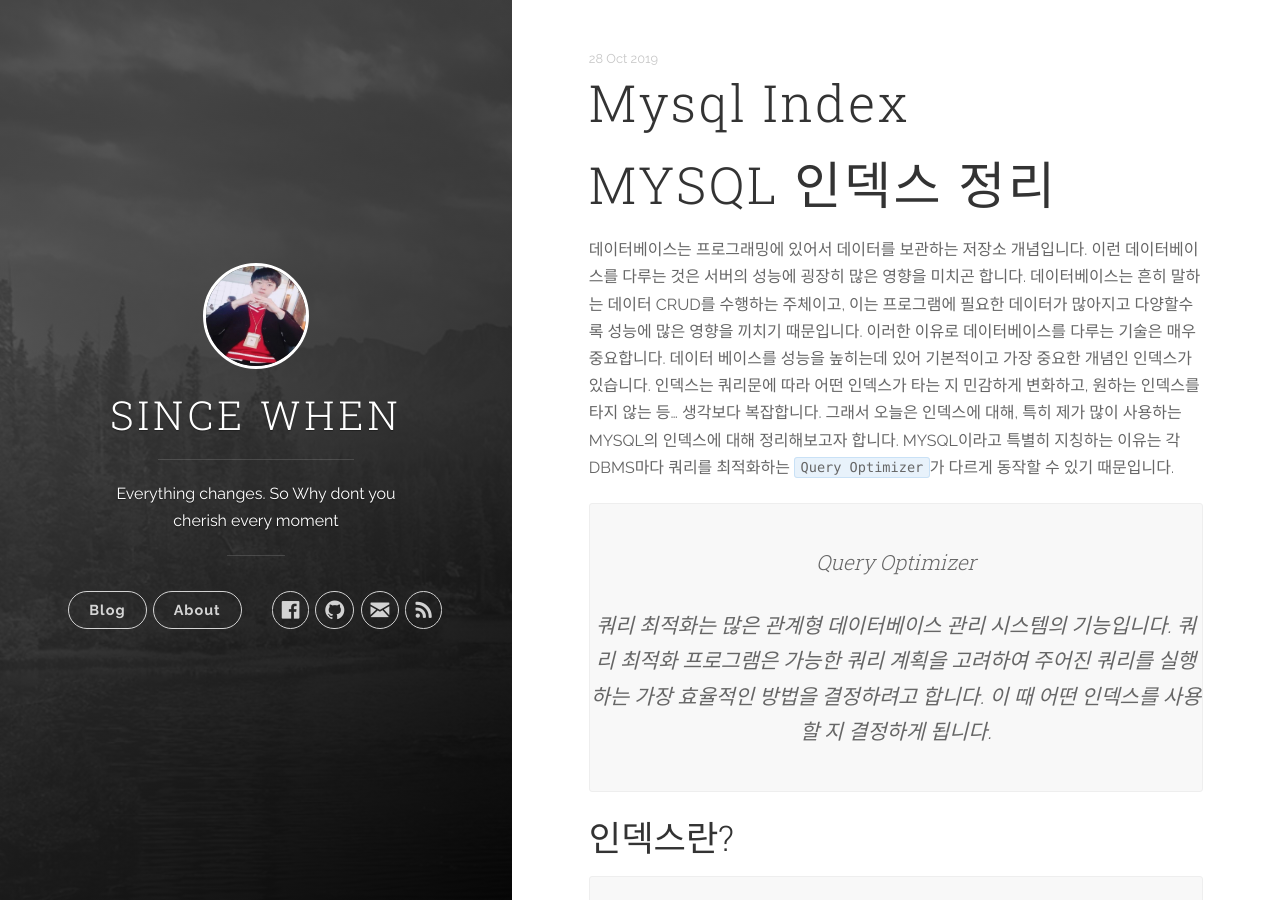
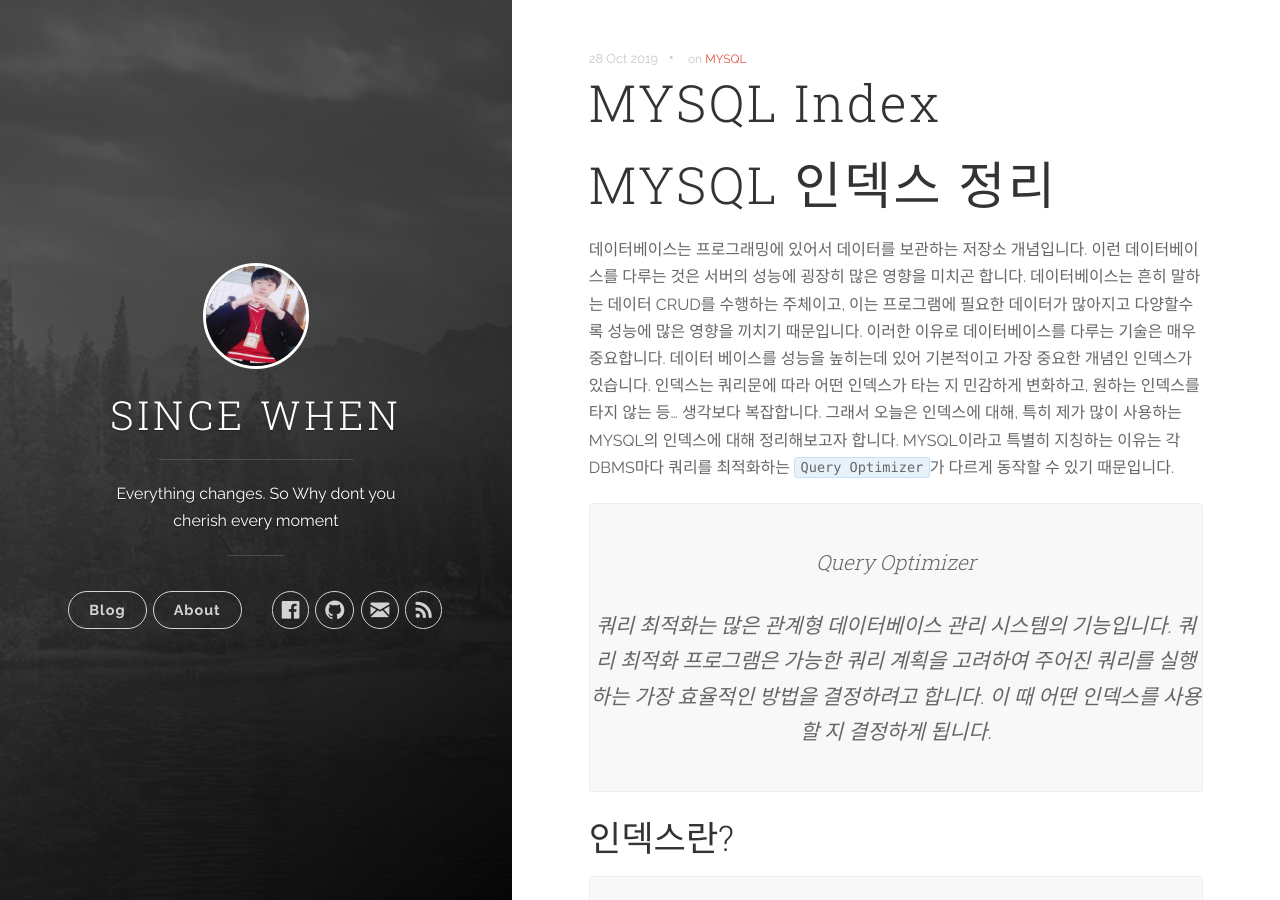
Before and after one commit to hiasince/hiasince.github.io, a Jekyll site: the page built from _posts/2019-10-28-MYSQL-Index.markdown, in a window 1280 px wide and 900 px high. Built offline with Jekyll 4.4.1, drawn with Linux system fonts in a browser that asks for light colours; comment, search, counter and statistics services are not loaded; part of the change alters nothing that is shown.

Commit message:
Update 2019-10-28-MYSQL-Index.markdown

```diff
--- a/_posts/2019-10-28-MYSQL-Index.markdown
+++ b/_posts/2019-10-28-MYSQL-Index.markdown
@@ -1,4 +1,9 @@
-
+---
+title:  "MYSQL Index"
+date:   2019-10-28 22:13:24
+categories: [POST]
+tags: [MYSQL]
+---
 
 # MYSQL 인덱스 정리
 
```
